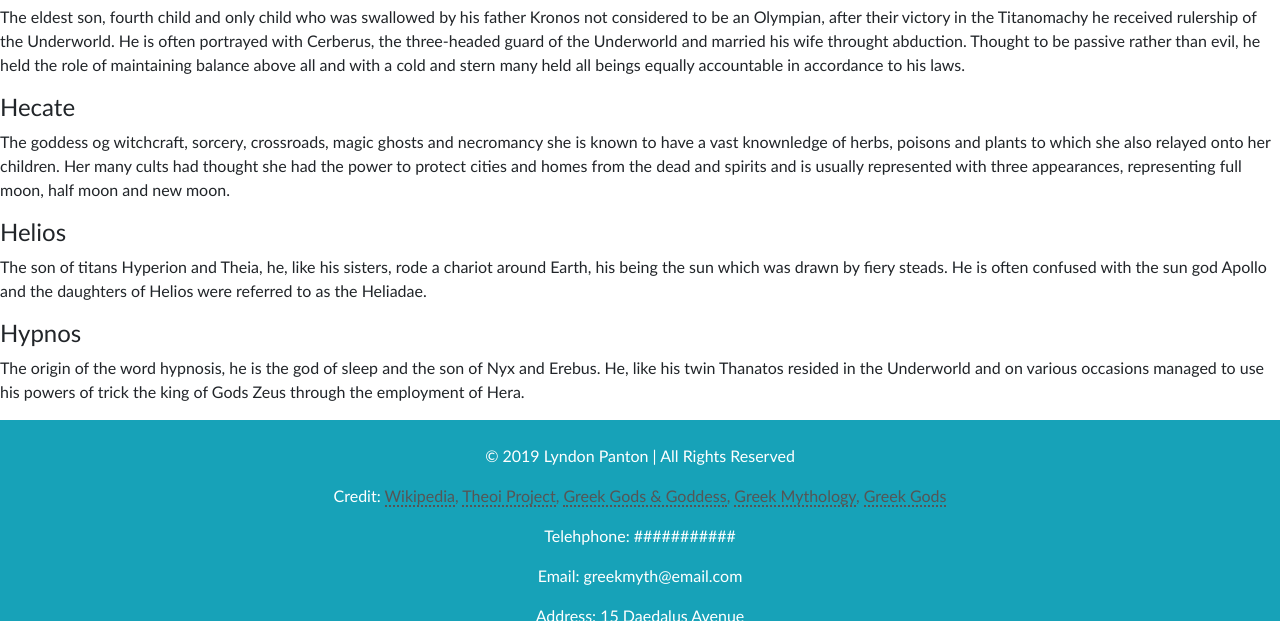
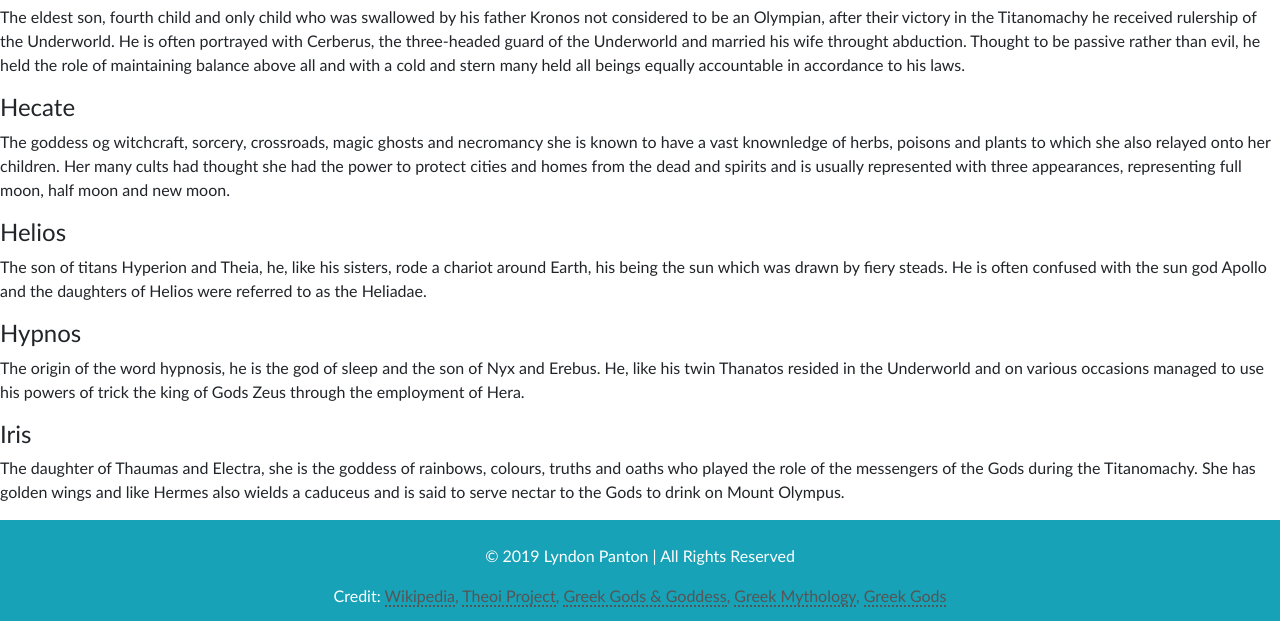
Before and after one commit to LyndonPanton/GreekMythology, a website: page src/index.html in a window 1280 px wide. Shown: the part 5133-5754 px from the top of the page. Drawn offline with nearby package versions, Linux system fonts and the light colour scheme; files that its build step writes are made by us from their sources.

Commit message:
added article about iris

```diff
--- a/src/index.html
+++ b/src/index.html
@@ -245,7 +245,6 @@
 
 
         <!--
-            Hypnos
             Iris
             Kratos
             Nike
@@ -293,6 +292,11 @@
                 <h4 class="other-god-head">Hypnos</h4>
                 <p class="other-god-intro">The origin of the word hypnosis, he is the god of sleep and the son of Nyx and Erebus. He, like his twin Thanatos resided in the Underworld and on various occasions managed to use his powers of trick the king of Gods Zeus through the employment of Hera.</p>
             </article>
+
+            <article id="iris" class="other-god">
+                <h4 class="other-god-head">Iris</h4>
+                <p class="other-god-intro">The daughter of Thaumas and Electra, she is the goddess of rainbows, colours, truths and oaths who played the role of the messengers of the Gods during the Titanomachy. She has golden wings and like Hermes also wields a caduceus and is said to serve nectar to the Gods to drink on Mount Olympus.</p>
+            </article>
         </section>
     </main>
 
```
